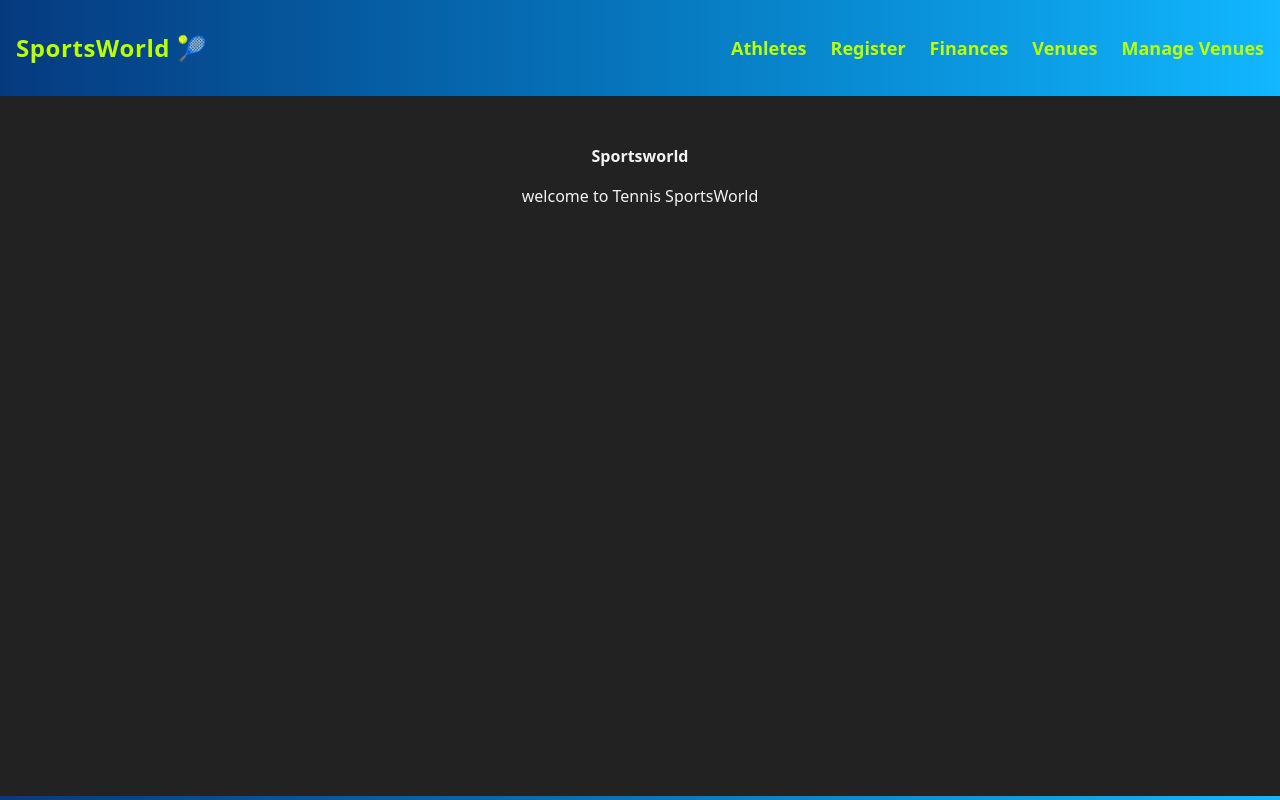
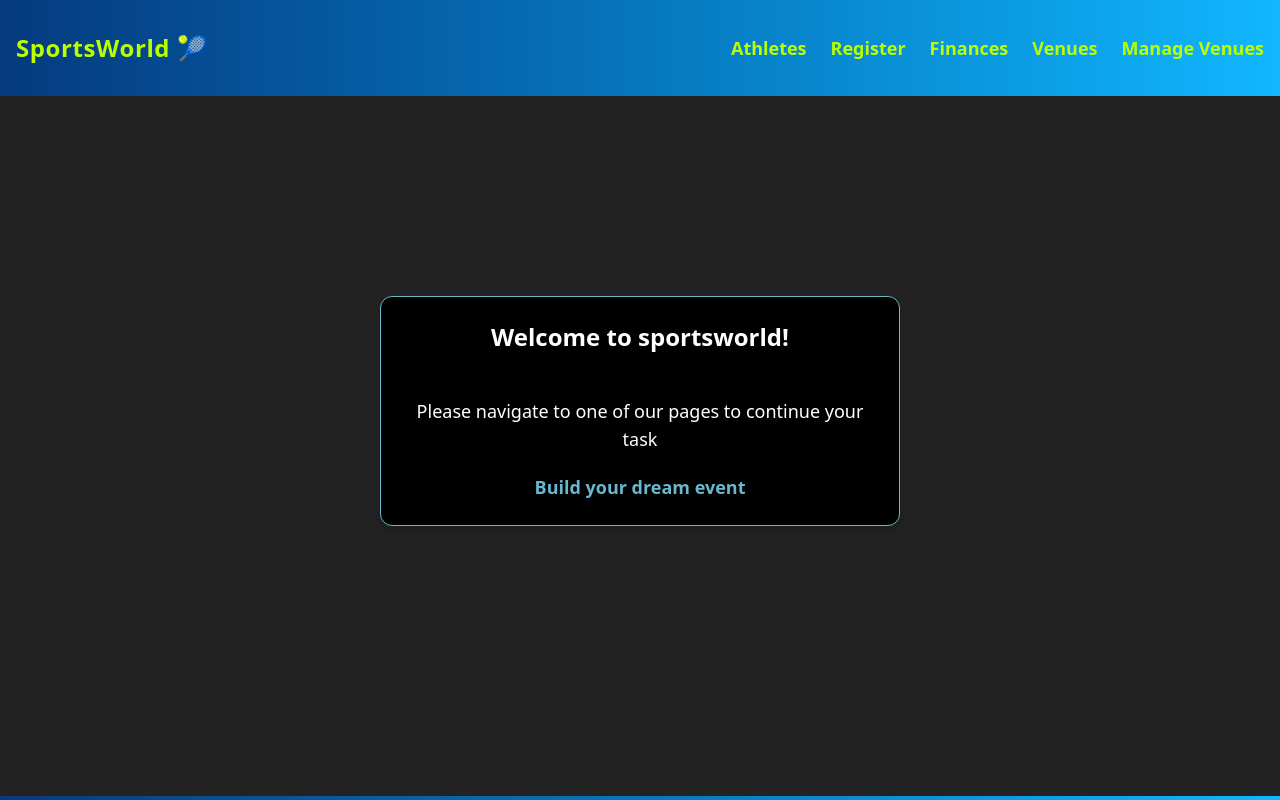
Before and after one commit to Hannahhoilo/DS3103-Webutvikling, a React app in the folder Frontend/: page / in a window 1280 px wide. Shown: the top 800 px of the page. Built offline with nearby package versions, Linux system fonts and the light colour scheme; no server answers; the HTML template or start-up script is replaced by a standard one.

Commit message:
homepage

```diff
--- a/Frontend/src/components/Finance/FinanceLoan.tsx
+++ b/Frontend/src/components/Finance/FinanceLoan.tsx
@@ -23,8 +23,8 @@ export default function LoanComponent() {
   return (
     <div>
       <input
-      className="w-50 px-3 py-2 rounded-lg bg-white/10 border border-white/20
-                   text-white placeholder-white/60
+      className="w-50 px-3 py-2 rounded-lg bg-white border border-white
+                   text-white placeholder-black
                    focus:outline-none focus:ring-2 focus:ring-blue-400"
         type="number"
         value={loanAmount}
--- a/Frontend/src/components/Finance/FinanceMoney.tsx
+++ b/Frontend/src/components/Finance/FinanceMoney.tsx
@@ -5,7 +5,7 @@ const FinanceMoney = () => {
   const financeContext = useContext(FinanceContext); //he
   const money = financeContext?.finance;
 
-  if (!money) return <p>Laster finance...</p>;
+  if (!money) return <p>Laster finance..</p>;
 
   return (
     <article
--- a/Frontend/src/pages/HomePage.tsx
+++ b/Frontend/src/pages/HomePage.tsx
@@ -1,8 +1,23 @@
 const HomePage = () => {
   return (
-    <section className="max-w-3xl mx-auto mt-12 text-center">
-      <h1 className="text-3x1 font-bold mb-4">Sportsworld</h1>
-      <p>welcome to Tennis SportsWorld</p>
+    <section
+    className="
+        bg-black
+        border border-[#68b8ce]
+        rounded-xl
+        p-6
+        shadow-lg
+        text-white
+        w-130
+        mx-auto
+        mt-50
+        text-center
+      ">
+      <h3 className="text-2xl font-bold">Welcome to sportsworld!</h3>
+      <br />
+      <p className="text-lg py-5">Please navigate to one of our pages to continue your task</p>
+      <h2 className="text-lg font-bold text-[#68b8ce]">Build your dream event</h2>
+
     </section>
   );
 };
```
Also changed, not shown: 1 other file (tests, documents, lock files or other folders).
